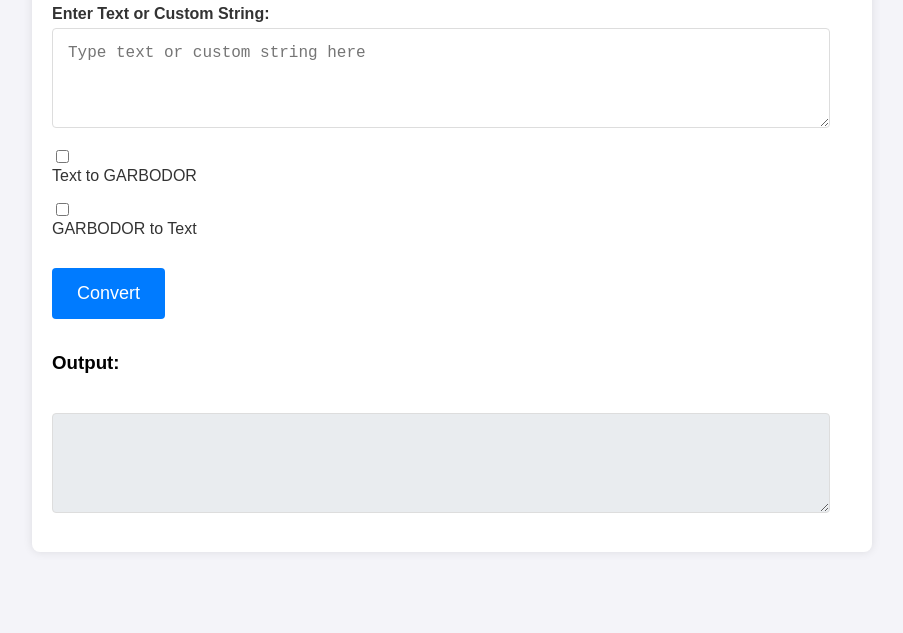
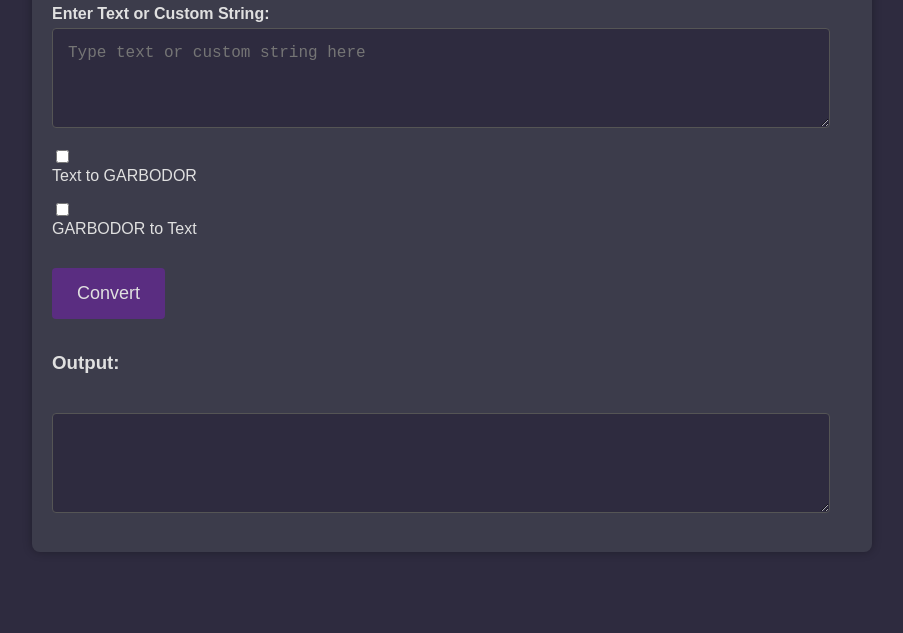
Before and after one commit to spookycat27/GIKKLE-TRANSLATOR, a plain HTML site: page index.html in a window 1280 px wide. Shown: the part 167-800 px from the top of the page, without its empty margins (188-1091 px from the left). Drawn offline with Linux system fonts and the light colour scheme.

Commit message:
force change to dark mode

```diff
--- a/index.html
+++ b/index.html
@@ -9,25 +9,26 @@
     <style>
         body {
             font-family: Arial, sans-serif;
-            background-color: #f4f4f9;
+            background-color: #2e2b3f; /* Dark purple background */
             margin: 0;
             padding: 0;
             display: flex;
             justify-content: center;
             align-items: center;
             height: 100vh;
+            color: #e0e0e0; /* Light text color */
         }
         .container {
-            background: white;
+            background: #3c3c4b; /* Darker background for the container */
             border-radius: 8px;
-            box-shadow: 0 0 10px rgba(0,0,0,0.1);
+            box-shadow: 0 0 10px rgba(0,0,0,0.3);
             padding: 20px;
             width: 90%;
             max-width: 800px;
         }
         h1 {
             font-size: 28px;
-            color: #333;
+            color: #f4f4f4; /* Light header color */
             text-align: center;
             margin-bottom: 20px;
         }
@@ -35,23 +36,25 @@
             display: block;
             margin-bottom: 5px;
             font-weight: bold;
-            color: #333;
+            color: #e0e0e0; /* Light label color */
         }
         textarea {
             width: calc(100% - 22px);
             padding: 15px;
-            border: 1px solid #ddd;
+            border: 1px solid #555; /* Darker border for textarea */
             border-radius: 4px;
             margin-bottom: 15px;
             font-size: 16px;
             min-height: 100px;
+            background-color: #2e2b3f; /* Dark background for textarea */
+            color: #e0e0e0; /* Light text color */
             box-sizing: border-box;
             resize: vertical; /* Allow vertical resizing only */
         }
         button {
-            background-color: #007bff;
+            background-color: #5a2d81; /* Dark purple button */
             border: none;
-            color: white;
+            color: #e0e0e0; /* Light button text color */
             padding: 15px 25px;
             text-align: center;
             text-decoration: none;
@@ -62,19 +65,20 @@
             border-radius: 4px;
         }
         button:hover {
-            background-color: #0056b3;
+            background-color: #6e3c92; /* Lighter purple on hover */
         }
         .output {
             margin-top: 20px;
             padding: 15px;
-            background-color: #e9ecef;
-            border: 1px solid #ddd;
+            background-color: #2e2b3f; /* Dark background for output area */
+            border: 1px solid #555; /* Darker border for output area */
             border-radius: 4px;
             min-height: 100px;
             box-sizing: border-box;
             word-wrap: break-word;
             resize: vertical; /* Allow vertical resizing only */
             overflow: auto; /* Ensure overflow is handled */
+            color: #e0e0e0; /* Light text color */
         }
         .checkbox-group {
             margin-bottom: 15px;
@@ -107,6 +111,19 @@
     </div>
 
     <script>
+        // Ensure mutually exclusive checkboxes
+        document.getElementById('textToGarbodor').addEventListener('change', function() {
+            if (this.checked) {
+                document.getElementById('garbodorToText').checked = false;
+            }
+        });
+
+        document.getElementById('garbodorToText').addEventListener('change', function() {
+            if (this.checked) {
+                document.getElementById('textToGarbodor').checked = false;
+            }
+        });
+
         // Unified conversion function
         function convert() {
             const input = document.getElementById('input').value.trim();
```
